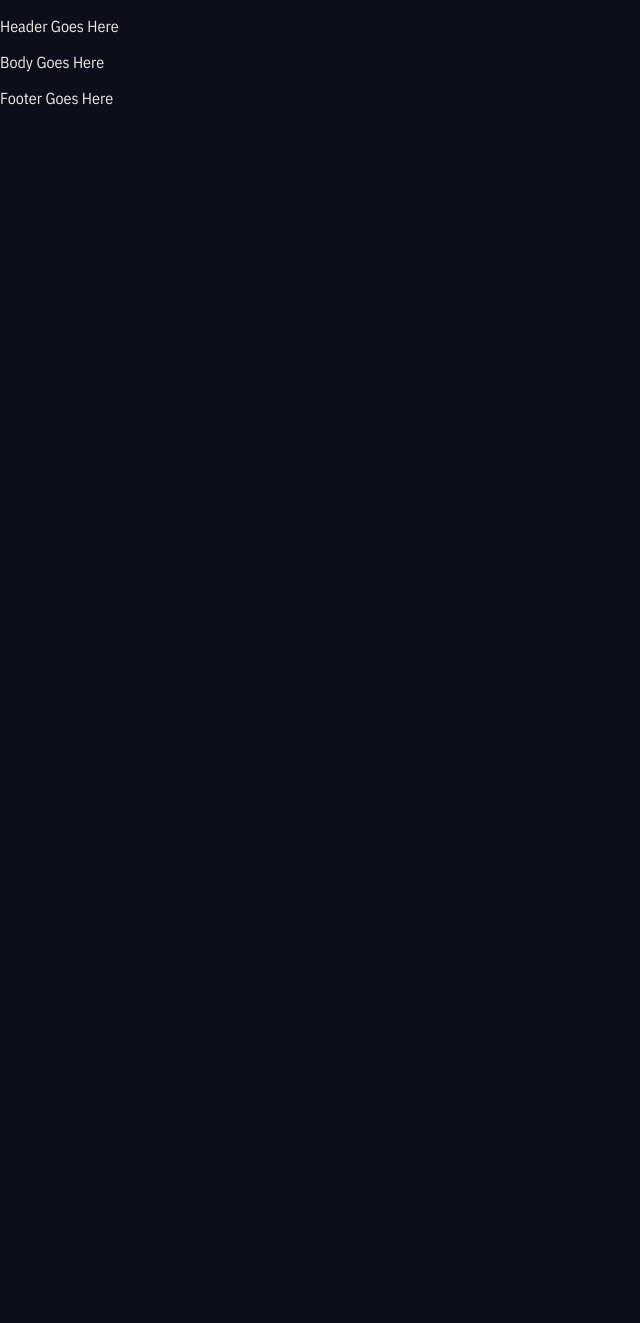
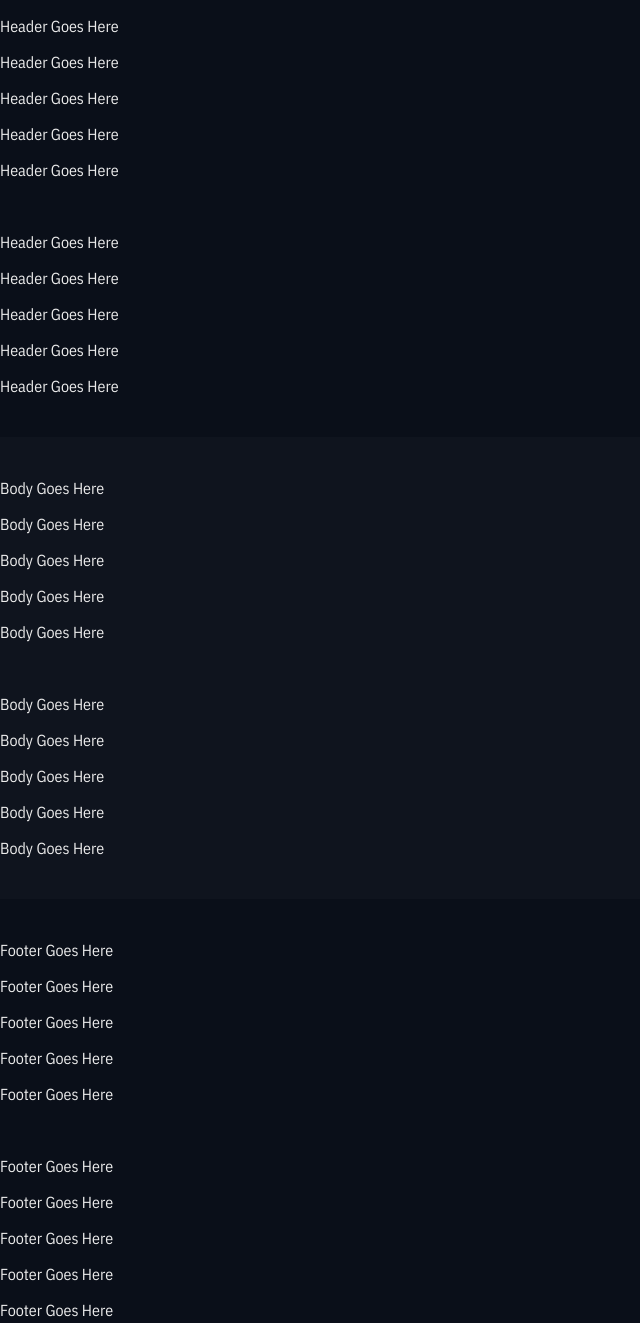
Before and after one commit to ItsMartonic/PortfolioWebsite, a plain HTML site: page index.html in a window 1280 px wide. Shown: the whole page, without its empty margins (0-640 px from the left). Before the commit the page ends 800 px from the top, so only its background shows below. Drawn offline with nearby package versions, Linux system fonts and the light colour scheme.

Commit message:
Even More Stuff
I added a scrollbar and a few things.

```diff
--- a/index.html
+++ b/index.html
@@ -35,16 +35,46 @@
     <!-- Header Section -->
     <section id="header-section">
         <p>Header Goes Here</p>
+        <p>Header Goes Here</p>
+        <p>Header Goes Here</p>
+        <p>Header Goes Here</p>
+        <p>Header Goes Here</p>
+        <br>
+        <p>Header Goes Here</p>
+        <p>Header Goes Here</p>
+        <p>Header Goes Here</p>
+        <p>Header Goes Here</p>
+        <p>Header Goes Here</p>
     </section>
 
     <!-- Body Section -->
     <section id="body-section">
+        <p>Body Goes Here</p>
+        <p>Body Goes Here</p>
+        <p>Body Goes Here</p>
+        <p>Body Goes Here</p>
+        <p>Body Goes Here</p>
+        <br>
+        <p>Body Goes Here</p>
+        <p>Body Goes Here</p>
+        <p>Body Goes Here</p>
+        <p>Body Goes Here</p>
         <p>Body Goes Here</p>
     </section>
 
     <!-- Footer Section -->
     <section id="footer-section">
         <p>Footer Goes Here</p>
+        <p>Footer Goes Here</p>
+        <p>Footer Goes Here</p>
+        <p>Footer Goes Here</p>
+        <p>Footer Goes Here</p>
+        <br>
+        <p>Footer Goes Here</p>
+        <p>Footer Goes Here</p>
+        <p>Footer Goes Here</p>
+        <p>Footer Goes Here</p>
+        <p>Footer Goes Here</p>
     </section>
 
 </body>
--- a/source/css/main.css
+++ b/source/css/main.css
@@ -1,25 +1,28 @@
 /* COLORS */
 
 :root{
-    --website-background: rgb(10, 15, 25);
     --website-bright: rgb(15, 20, 30);
     --website-dark: rgb(10, 15, 25);
 
     --preloader-background: rgb(10, 15, 25);
     --preloader-color: rgb(30, 144, 255);
 
+    --scrollbar-track: rgb(255, 255, 255);
+    --scrollbar-thumb: rgb(155, 155, 155);
+    --scrollbar-hover: rgb(85, 85, 85);
+
     --text-background: rgb(235, 235, 235);
     --text-hover: rgb(30, 144, 255);
 }
 
-/* BASICS */
+/* FORMATTING */
 
 html {
     scroll-behavior: smooth;
 }
 
 body {
-    background-color: var(--website-background);
+    background-color: var(--website-dark);
     font-family: 'IBM Plex Sans Condensed';
     color: var(--text-background);
     overflow: auto;
@@ -63,3 +66,40 @@ body {
         transform: rotate(360deg);
     }
 }
+
+/* SCROLLBAR */
+
+::-webkit-scrollbar {
+    width: 10px;
+}
+
+::-webkit-scrollbar-track {
+    background: var(--scrollbar-track);
+}
+
+::-webkit-scrollbar-thumb {
+    background: var(--scrollbar-thumb);
+}
+
+::-webkit-scrollbar-thumb:hover {
+    background: var(--scrollbar-hover);
+}
+
+/* SECTIONS */
+
+#header-section {
+    background-color: var(--website-dark);
+    padding-bottom: 25px;
+}
+
+#body-section {
+    background-color: var(--website-bright);
+    padding-top: 25px;
+    padding-bottom: 25px;
+}
+
+#footer-section {
+    background-color: var(--website-dark);
+    padding-top: 25px;
+    padding-bottom: 25px;
+}
```
